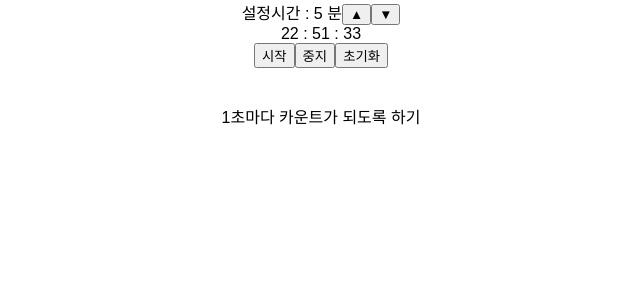
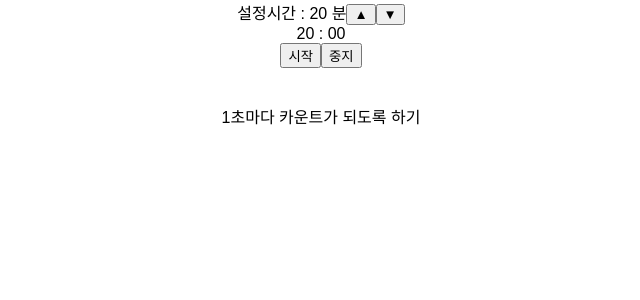
Before and after one commit to 0131mj/timer, a React (Create React App) app: page / in a window 1280 px wide. Shown: the top 300 px of the page, without its empty margins (319-959 px from the left). Built offline with nearby package versions, Linux system fonts and the light colour scheme.

Commit message:
- 사용자가 입력한 값 카운트다운 구현

```diff
--- a/src/App.js
+++ b/src/App.js
@@ -4,38 +4,85 @@ import ControlButtons from './Components/ControlButtons'
 
 class App extends Component {
 
-
     constructor(props){
         super(props);
         this.state = {
-      limitTime: 0,
-      hours : 0,
-      minutes : 0,
-      seconds: 0,
+          // limitTime: 0,
+          // hours : 0,
+          // minutes : 0,
+          // seconds: 0,
+            inputTime: 20,
+            remainTime : 20,
         }
     }
 
     componentDidMount(){
+
+    }
+
+    /**
+     * TODO : clearInterval (0초 되면),
+     * 인풋값을 계산해서 초로 변환하기
+     * */
+
+    countDown(){
         setInterval(
             ()=>{this.setState({
-              hours     : (new Date()).getHours(),
-              minutes   : (new Date()).getMinutes(),
-              seconds   : (new Date()).getSeconds()
+                ...this.state,
+                remainTime   : this.state.remainTime -1
             })},
-      1000)
+        1000);
     }
 
+    countStop(){
+        clearInterval(this.countDown);
+    }
+
+    increaseTime(){
+      this.setState({
+          ...this.state,
+          inputTime : this.state.inputTime + 5,
+          remainTime : this.state.remainTime + 5,
+      })
+    }
+
+    decreaseTime(){
+      if(this.state.inputTime > 0){
+          this.setState({
+              ...this.state,
+              inputTime : this.state.inputTime - 5,
+              remainTime : this.state.remainTime - 5,
+          })
+      }
+    }
+
+
+    /**
+     *
+     * 필요한 파라미터
+     *
+     * 사용자가
+     * 입력한
+     * 시간,
+     *
+     * 남은 시간(현재 시간),
+     * 변하게 하는 함수,
+     *
+     * */
   render() {
     return (
       <div className="App">
           <div>
-              설정시간 : <span>5</span> 분
-              <button>▲</button>
-              <button>▼</button>
+              설정시간 : <span>{this.state.inputTime}</span> 분
+              <button onClick={()=>{this.increaseTime()}}>▲</button>
+              <button onClick={()=>{this.decreaseTime()}}>▼</button>
           </div>
-          {this.state.hours} : {this.state.minutes} : {this.state.seconds}
-
-          <ControlButtons/>
+          {this.state.remainTime} : {'00'}
+          <div>
+              <button onClick={()=>this.countDown()}>시작</button>
+              <button onClick={()=>this.countStop()}>중지</button>
+          </div>
+          {/*<ControlButtons/>*/}
           <br/>
 
 
```
Lines whose indentation alone changed are shown as unchanged.
